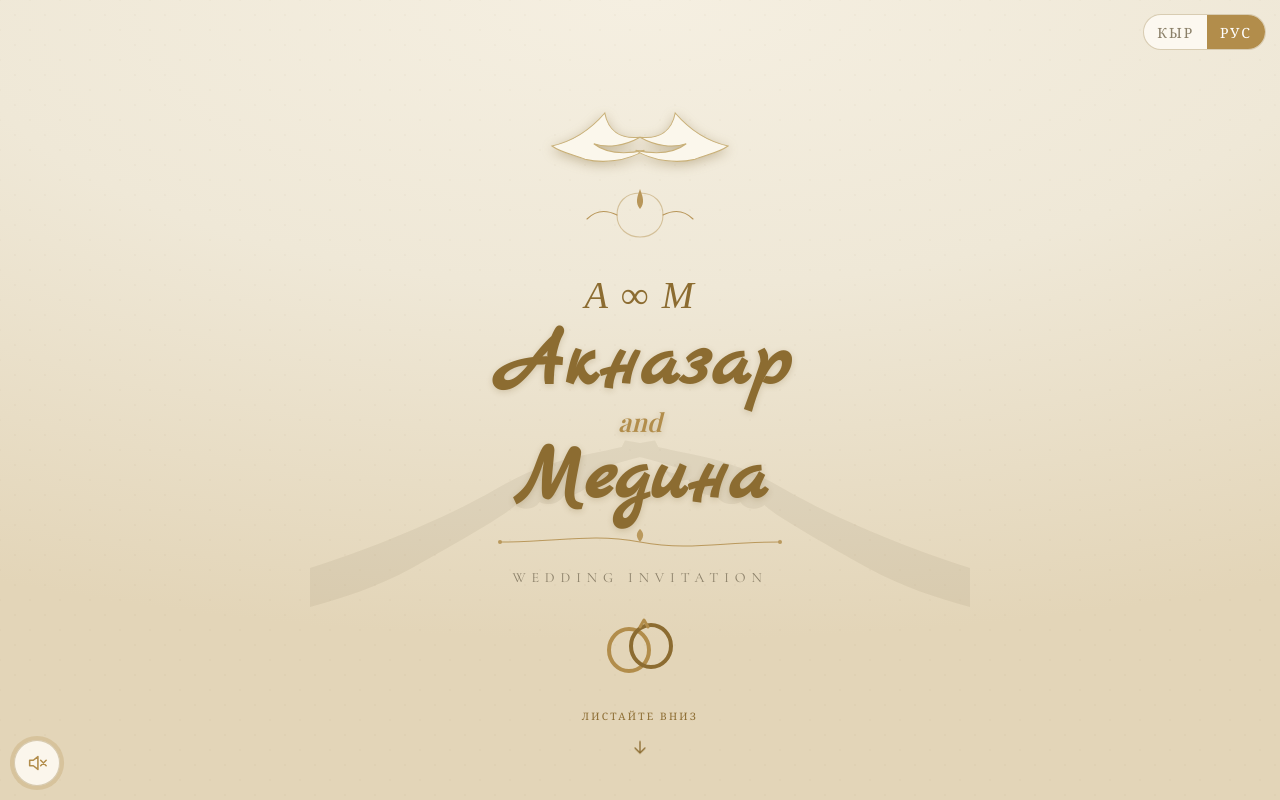
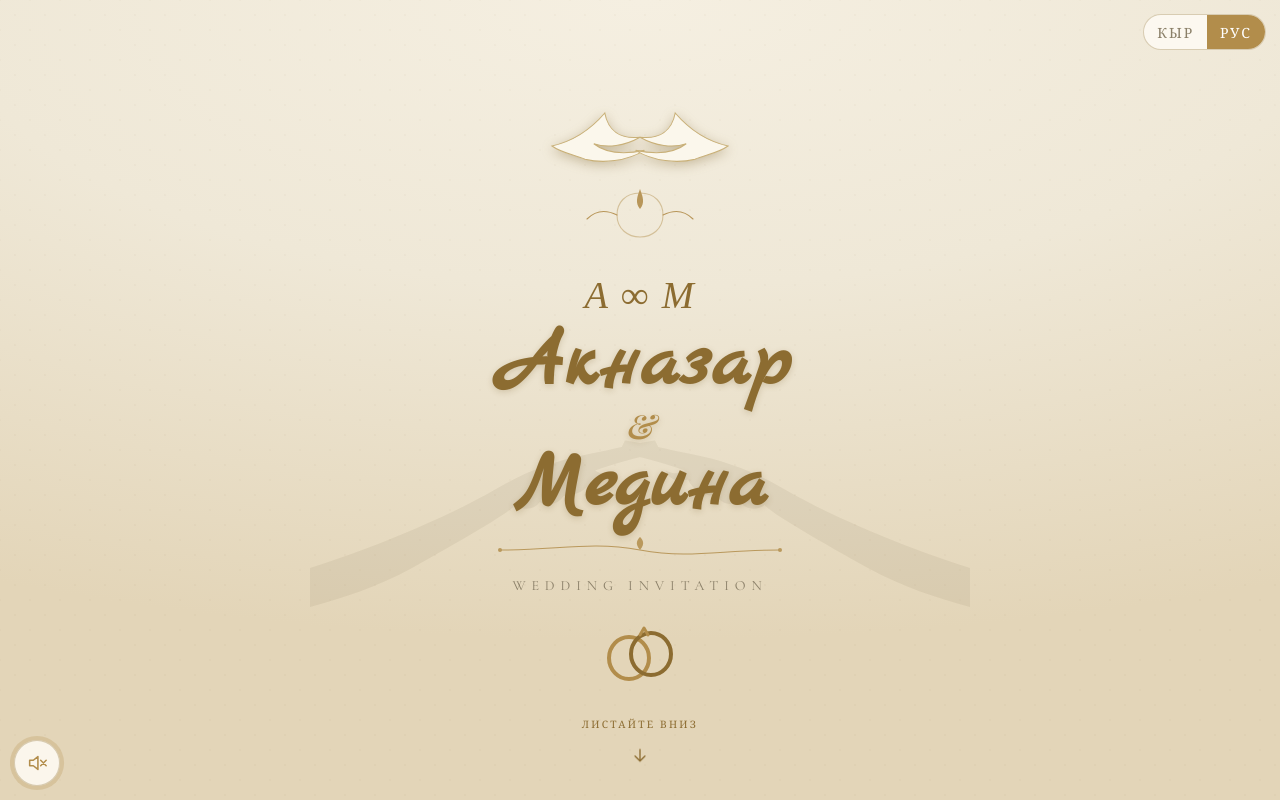
Before and after one commit to nurdunovkurmanbek-ai/toi, a plain HTML site: page index.html in a window 1280 px wide. Shown: the top 800 px of the page. Drawn offline with nearby package versions, Linux system fonts and the light colour scheme; a web font is replaced by a local one.

Commit message:
Имена: символ & по центру между Акназар и Медина

```diff
--- a/index.html
+++ b/index.html
@@ -59,9 +59,10 @@
   .doves{ width:clamp(120px,40vw,220px); color:#fbf7ec; filter:drop-shadow(0 3px 6px rgba(120,95,40,.35)); margin-bottom:.4rem; }
   .frame-top{ width:clamp(90px,26vw,150px); color:var(--gold); opacity:.9; margin-bottom:.4rem; }
   .monogram{ font-family:var(--play); font-style:italic; color:var(--gold-d); font-size:clamp(1.6rem,7vw,2.4rem); letter-spacing:.05em; }
-  .names{ font-family:var(--script); color:var(--gold-d); line-height:1; font-size:var(--fs-lg);
-    text-shadow:0 2px 6px rgba(120,90,35,.22); margin:.1rem 0 .2rem; display:flex; flex-direction:column; gap:.05em; }
-  .names .amp{ font-family:var(--play); font-style:italic; color:var(--gold); font-size:.32em; margin:.02em 0; }
+  .names{ font-family:var(--script); color:var(--gold-d); line-height:1.02; font-size:var(--fs-lg);
+    text-shadow:0 2px 6px rgba(120,90,35,.22); margin:.1rem 0 .2rem; display:flex; flex-direction:column; align-items:center; gap:.02em; }
+  .names > span{ display:block; text-align:center; }
+  .names .amp{ font-family:var(--play); font-style:italic; color:var(--gold); font-size:.42em; line-height:1; margin:.04em 0; }
   .flourish{ width:clamp(140px,50vw,300px); color:var(--gold); opacity:.85; margin:.3rem auto; }
   .winv{ text-transform:uppercase; letter-spacing:.42em; font-size:var(--fs-sm); color:var(--muted); margin-top:.3rem; }
   .rings{ width:clamp(60px,18vw,90px); margin:1.3rem auto 0; }
@@ -152,7 +153,7 @@
     </svg>
 
     <div class="monogram">А &#8734; М</div>
-    <h1 class="names"><span>Акназар</span><span class="amp">and</span><span>Медина</span></h1>
+    <h1 class="names"><span>Акназар</span><span class="amp">&amp;</span><span>Медина</span></h1>
 
     <svg class="flourish" viewBox="0 0 300 30" fill="none" stroke="currentColor" stroke-width="1.1" stroke-linecap="round" aria-hidden="true">
       <path d="M10 15 C70 15 100 6 150 15 C200 24 230 15 290 15"/>
```
